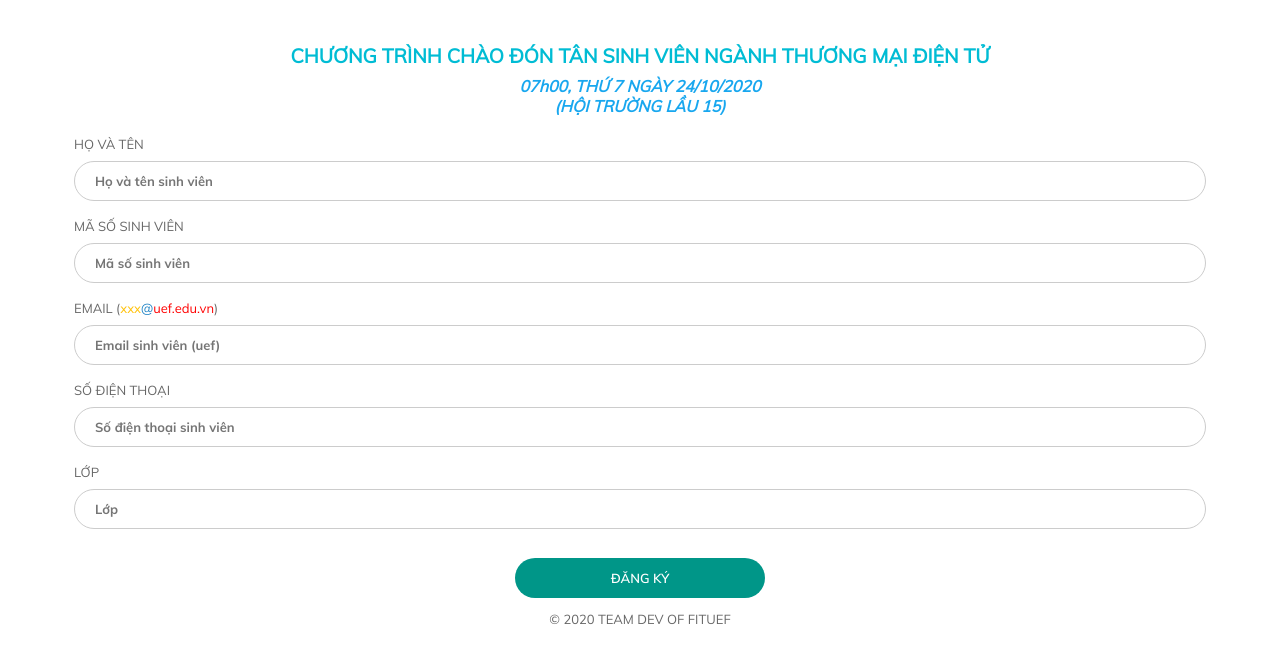
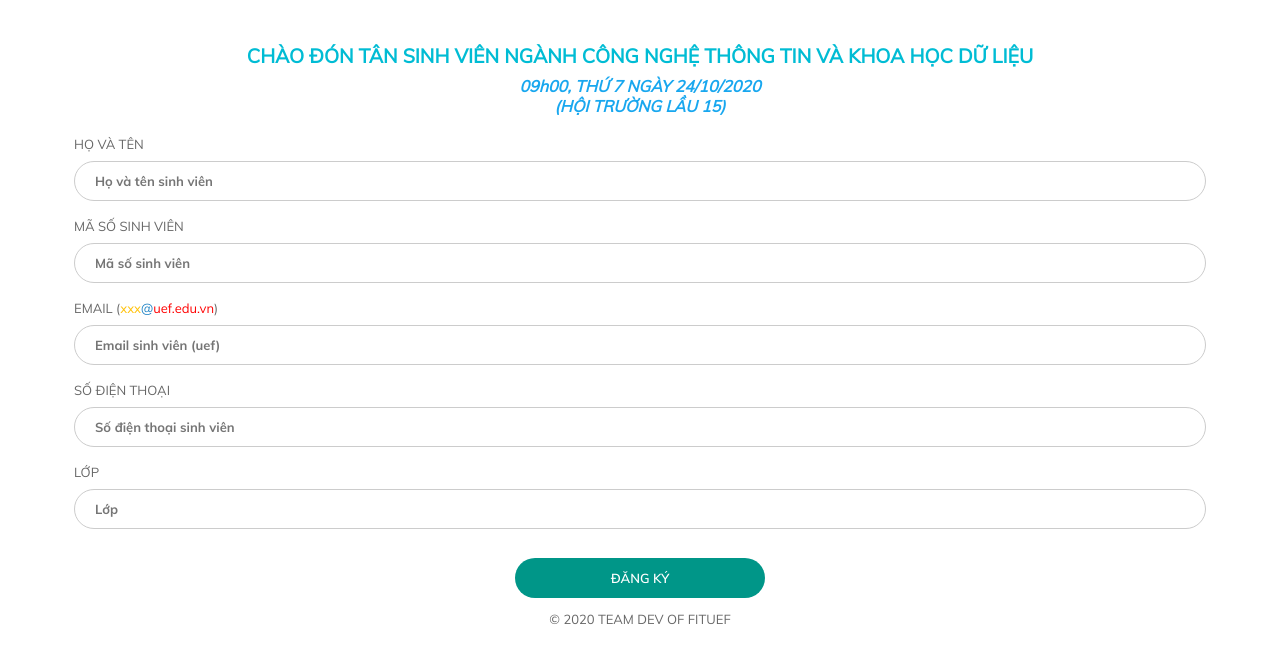
Before and after one commit to fituef/tsvcnttkhdl, a plain HTML site: page index.html in a window 1280 px wide. Shown: the part 303-949 px from the top of the page. Drawn offline with nearby package versions, Linux system fonts and the light colour scheme.

Commit message:
Update index.html
CHÀO ĐÓN TÂN SINH VIÊN NGÀNH CÔNG NGHỆ THÔNG TIN VÀ KHOA HỌC DỮ LIỆU

```diff
--- a/index.html
+++ b/index.html
@@ -2,7 +2,7 @@
 <html>
 
 <head>
-    <title>CHÀO ĐÓN TÂN SINH VIÊN NGÀNH THƯƠNG MẠI ĐIỆN TỬ - FIT UEF</title>
+    <title>CHÀO ĐÓN TÂN SINH VIÊN NGÀNH CÔNG NGHỆ THÔNG TIN VÀ KHOA HỌC DỮ LIỆU - FIT UEF</title>
     <meta name="viewport" content="width=device-width, initial-scale=1.0">
     <link rel="stylesheet" type="text/css" href="css/style.css">
     <meta property="og:image" content="https://raw.githubusercontent.com/fituef/tsvcntt/master/images/bg.jpg">
@@ -187,8 +187,8 @@
     <img src="https://raw.githubusercontent.com/fituef/tsvcntt/master/images/bg.jpg" style="max-width: 100% !important;" />
     <div id="container">
         <div id="main-content">
-            <h2 style="text-align:center; color: #00BCD4; font-weight: bold; margin-bottom: 5px;margin-top: 20px;">CHƯƠNG TRÌNH CHÀO ĐÓN TÂN SINH VIÊN NGÀNH THƯƠNG MẠI ĐIỆN TỬ</h2>
-            <a style="text-align:center; color: #18a7ef; font-weight: bold; font-style: italic;margin-left: 0px !important;margin-bottom: 20px;">07h00, THỨ 7 NGÀY 24/10/2020 <br/>(HỘI TRƯỜNG LẦU 15)</a>
+            <h2 style="text-align:center; color: #00BCD4; font-weight: bold; margin-bottom: 5px;margin-top: 20px;">CHÀO ĐÓN TÂN SINH VIÊN NGÀNH CÔNG NGHỆ THÔNG TIN VÀ KHOA HỌC DỮ LIỆU</h2>
+            <a style="text-align:center; color: #18a7ef; font-weight: bold; font-style: italic;margin-left: 0px !important;margin-bottom: 20px;">09h00, THỨ 7 NGÀY 24/10/2020 <br/>(HỘI TRƯỜNG LẦU 15)</a>
             <form name="submit-to-google-sheet" class="js-showupdate">
                 <div class="form-wrapper">
                     <label for="txtHoTen">HỌ VÀ TÊN</label>
```
